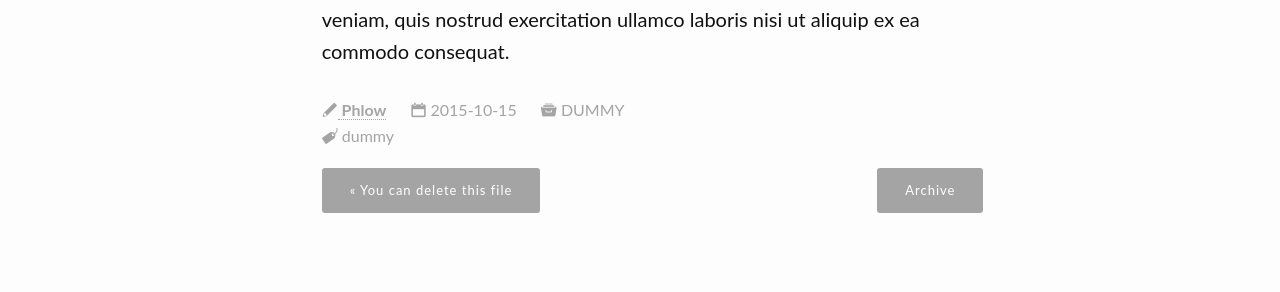
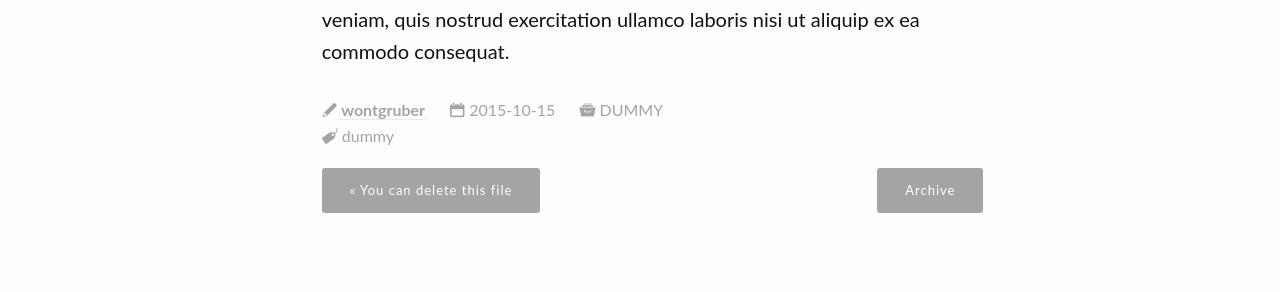
Before and after one commit to wontgruber/wontgruber.github.io, a Jekyll site: the page built from _posts/2015-10-15-dummy-delete-me.md, in a window 1280 px wide. Shown: the part 404-696 px from the top of the page. Built offline with Jekyll 4.4.1, drawn with Linux system fonts in a browser that asks for light colours.

Commit message:
Update authors.yml

```diff
--- a/_data/authors.yml
+++ b/_data/authors.yml
@@ -6,9 +6,9 @@
 #
 # Resource › http://blog.sorryapp.com/blogging-with-jekyll/2014/02/06/adding-authors-to-your-jekyll-site.html
 phlow: # replace this with your info
-  name: "Phlow"
+  name: "wontgruber"
   siterole: "webmaster, developer, copywriter, designer"
-  uri: http://phlow.de/
+  uri:
   email:
-  twitter: "@phlow"
+  twitter: "@wontgruber"
 # you can add more authors here
```
